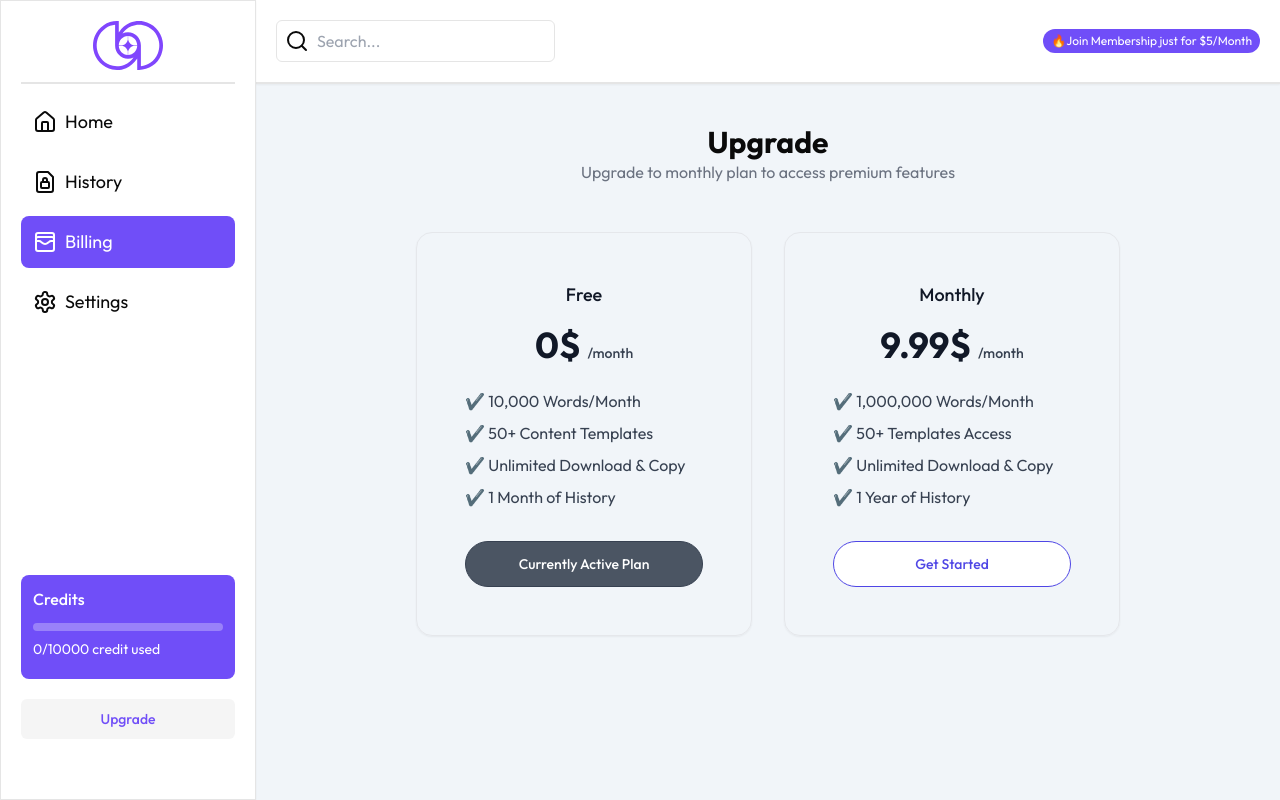
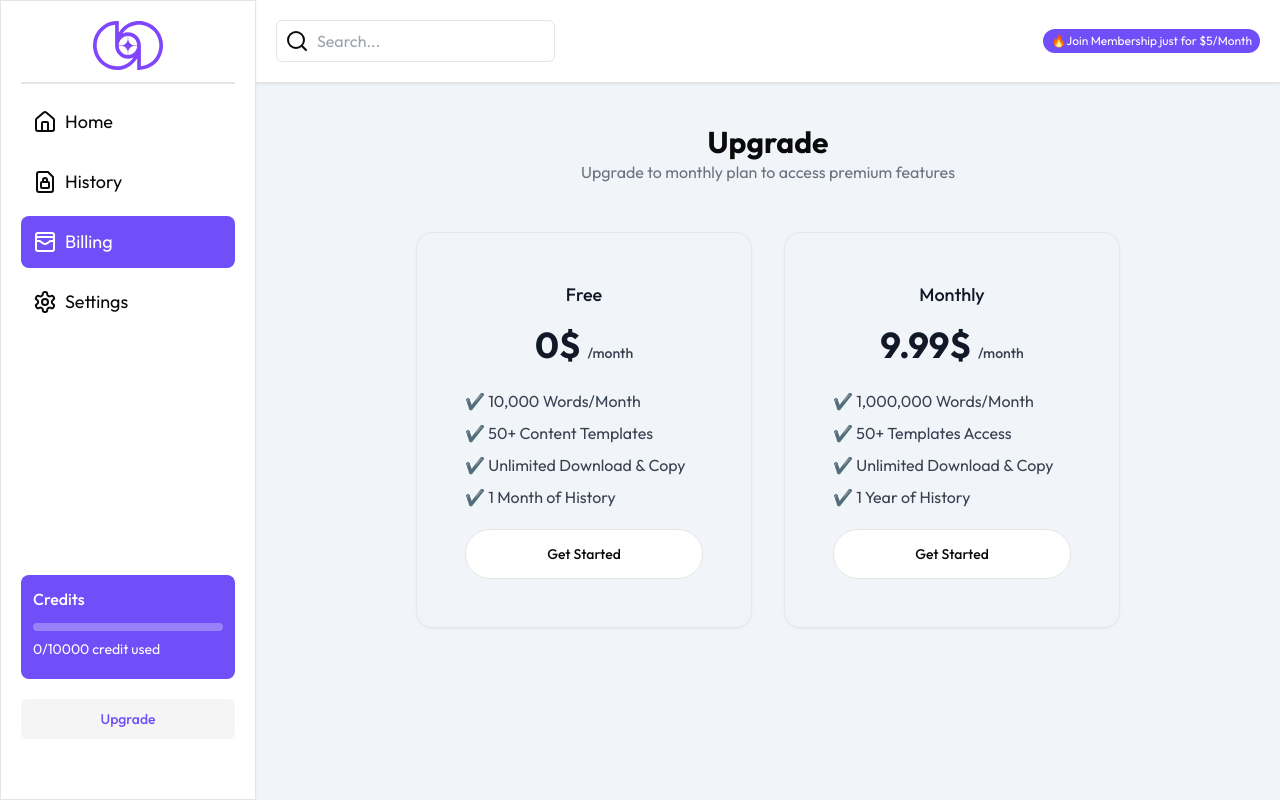
Before and after one commit to MHendriF/smart-scripter, a Next.js app: page /dashboard/billing in a window 1280 px wide. Built offline with nearby package versions, Linux system fonts and the light colour scheme; no server answers.

Commit message:
update ui

```diff
--- a/app/dashboard/_components/TemplateCard.tsx
+++ b/app/dashboard/_components/TemplateCard.tsx
@@ -6,7 +6,7 @@ import React from "react";
 export default function TemplateCard(item: TemplateProps) {
   return (
     <Link href={`/dashboard/content/${item?.slug}`}>
-      <div className="p-5 shadow-md border rounded-md bg-white flex flex-col gap-3 cursor-pointer hover:scale-105 transition-all">
+      <div className="p-5 h-[32vh] shadow-md border rounded-md bg-white flex flex-col gap-3 cursor-pointer hover:scale-105 transition-all">
         <Image src={item.icon} alt={item.name} width={50} height={50} />
         <h2 className="font-medium text-lg">{item.name}</h2>
         <p className="text-gray-500 line-clamp-3">{item.desc}</p>
--- a/app/dashboard/billing/_components/PlanItemCard.tsx
+++ b/app/dashboard/billing/_components/PlanItemCard.tsx
@@ -1,10 +1,30 @@
 "use client";
 
+import { UserSubscriptionContext } from "@/providers/UserSubscriptionContext";
 import { useUser } from "@clerk/nextjs";
+import { Loader2Icon } from "lucide-react";
+import { useContext, useState } from "react";
+
+import { Button } from "@/components/ui/button";
 
 export default function PlanItemCard(props: any) {
   const { plan } = props;
   const { user } = useUser();
+  const [isLoading, setIsLoading] = useState(false);
+  const { userSubscription, setUserSubscription } = useContext(UserSubscriptionContext);
+
+  const handleSubscription = () => {
+    setIsLoading(true);
+    // axio.post("/api/create-subscription", {}).then(
+    //   (resp) => {
+    //     console.log(resp.data);
+    //     OnPayment(resp.data.id);
+    //   },
+    //   (error) => {
+    //     setIsLoading(false);
+    //   },
+    // );
+  };
 
   return (
     <div className="rounded-2xl border border-gray-200 p-6 shadow-sm sm:px-8 lg:p-12">
@@ -29,7 +49,16 @@ export default function PlanItemCard(props: any) {
         ))}
       </ul>
 
-      {plan.isActive ? (
+      <Button
+        disabled={isLoading}
+        onClick={() => handleSubscription()}
+        className="w-full rounded-full mt-5 p-6"
+        variant="outline">
+        {isLoading && <Loader2Icon className="animate-spin" />}
+        {userSubscription ? "Active Plan" : "Get Started"}
+      </Button>
+
+      {/* {plan.isActive ? (
         <a
           href="#"
           className="mt-8 block rounded-full border cursor-not-allowed border-gray-700 bg-gray-600 px-12 py-3 text-center text-sm font-medium text-white">
@@ -42,7 +71,7 @@ export default function PlanItemCard(props: any) {
           className="mt-8 block rounded-full border border-indigo-600 bg-white px-12 py-3 text-center text-sm font-medium text-indigo-600 hover:ring-1 hover:ring-indigo-600 focus:outline-none focus:ring active:text-indigo-500">
           Get Started
         </a>
-      )}
+      )} */}
     </div>
   );
 }
```
